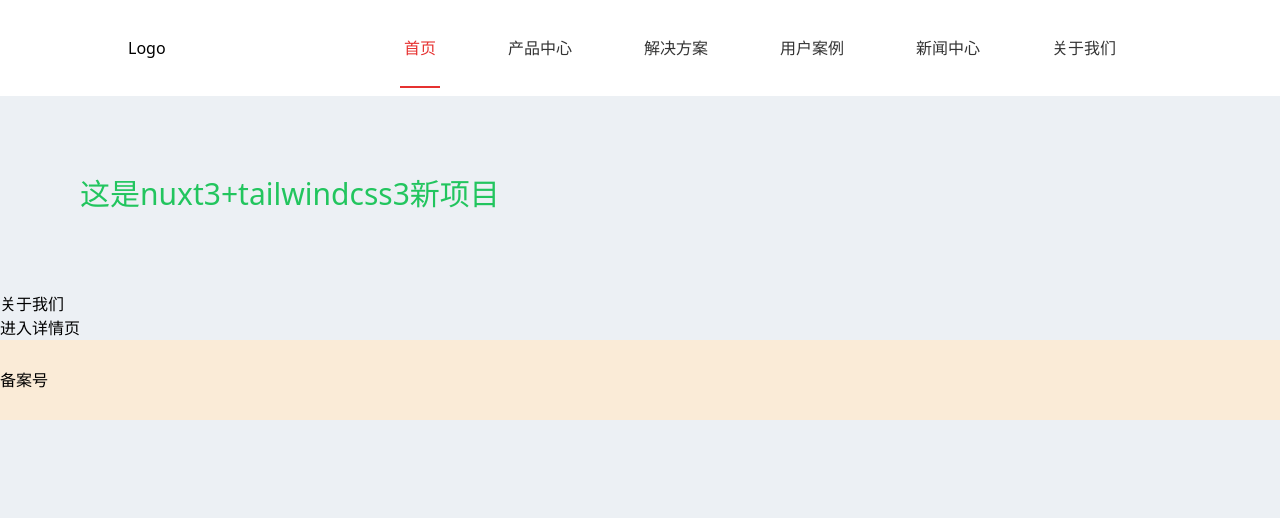
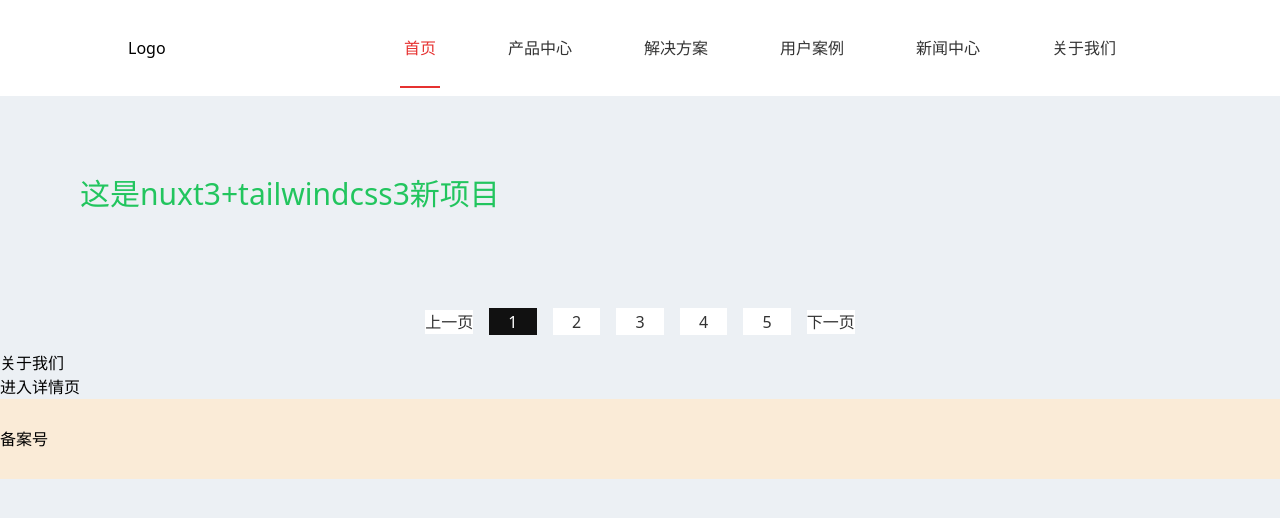
Before and after one commit to pmb2020/alone-blog-nuxt3, a Nuxt app: page / in a window 1280 px wide. Shown: the top 518 px of the page. Built offline with nearby package versions, Linux system fonts and the light colour scheme.

Commit message:
封装分页组件

```diff
--- /dev/null
+++ b/components/alone/Pagination.vue
@@ -0,0 +1,40 @@
+<template>
+	<div class="al-pagination">
+		<ul class="al-pagination-ul">
+			<li>上一页</li>
+			<li :class="{'active':index==page}" v-for="index in 5">
+				<nuxt-link @click="page=index" :to="'?page='+index">{{index}}</nuxt-link>
+			</li>
+			<li>下一页</li>
+		</ul>
+	</div>
+</template>
+
+<script setup>
+	const route = useRoute()
+	const page = ref(route.query.page || 1)
+	const pageSize = ref(20)
+</script>
+
+<style lang="scss">
+	.al-pagination-ul {
+		display: flex;
+		justify-content: center;
+		align-items: center;
+		width: 100%;
+		color: #333;
+		li {
+			cursor: pointer;
+			margin: 1rem 0.5rem;
+			background-color: #fff;
+			a{
+				display: inline-block;
+				padding: 0.1rem 1.2rem;
+			}
+		}
+		.active {
+			color: #fff;
+			background-color: #111;
+		}
+	}
+</style>
--- a/pages/index.vue
+++ b/pages/index.vue
@@ -6,6 +6,7 @@
 			<Style type="text/css" children="body { background-color: green; }" />
 		</Head>
 		<p class="text-3xl md:text-green-500 m-20">这是nuxt3+tailwindcss3新项目</p>
+		<AlonePagination />
 		<nuxt-link to="/about">关于我们</nuxt-link><br>
 		<nuxt-link to="/info/2">进入详情页</nuxt-link>
 	</div>
--- a/pages/info/[id].vue
+++ b/pages/info/[id].vue
@@ -2,6 +2,7 @@
 	<div>
 		我的id是
 		<p>{{ $route.params.id }}</p>
+		<AlonePagination />
 	</div>
 </template>
 
```
